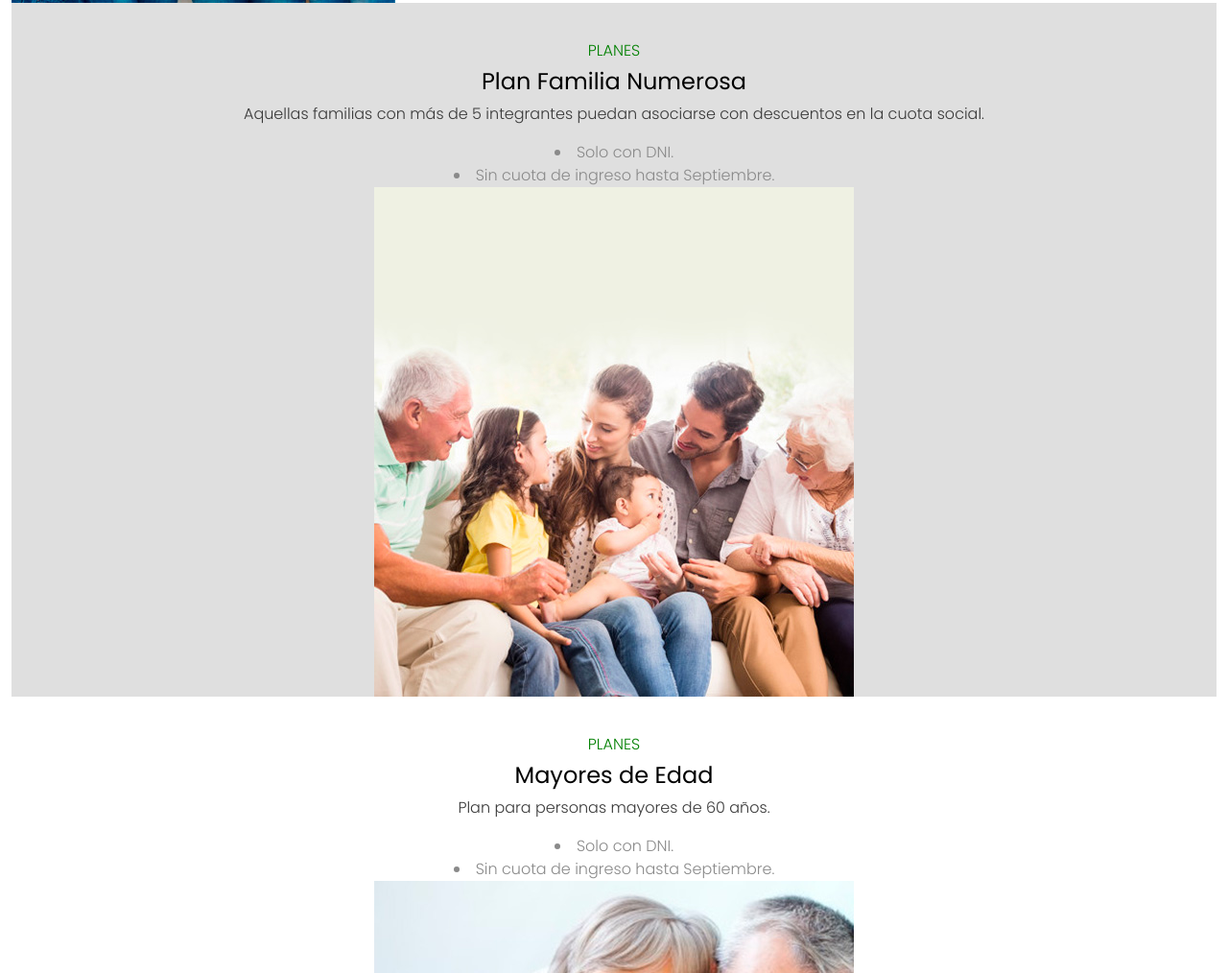
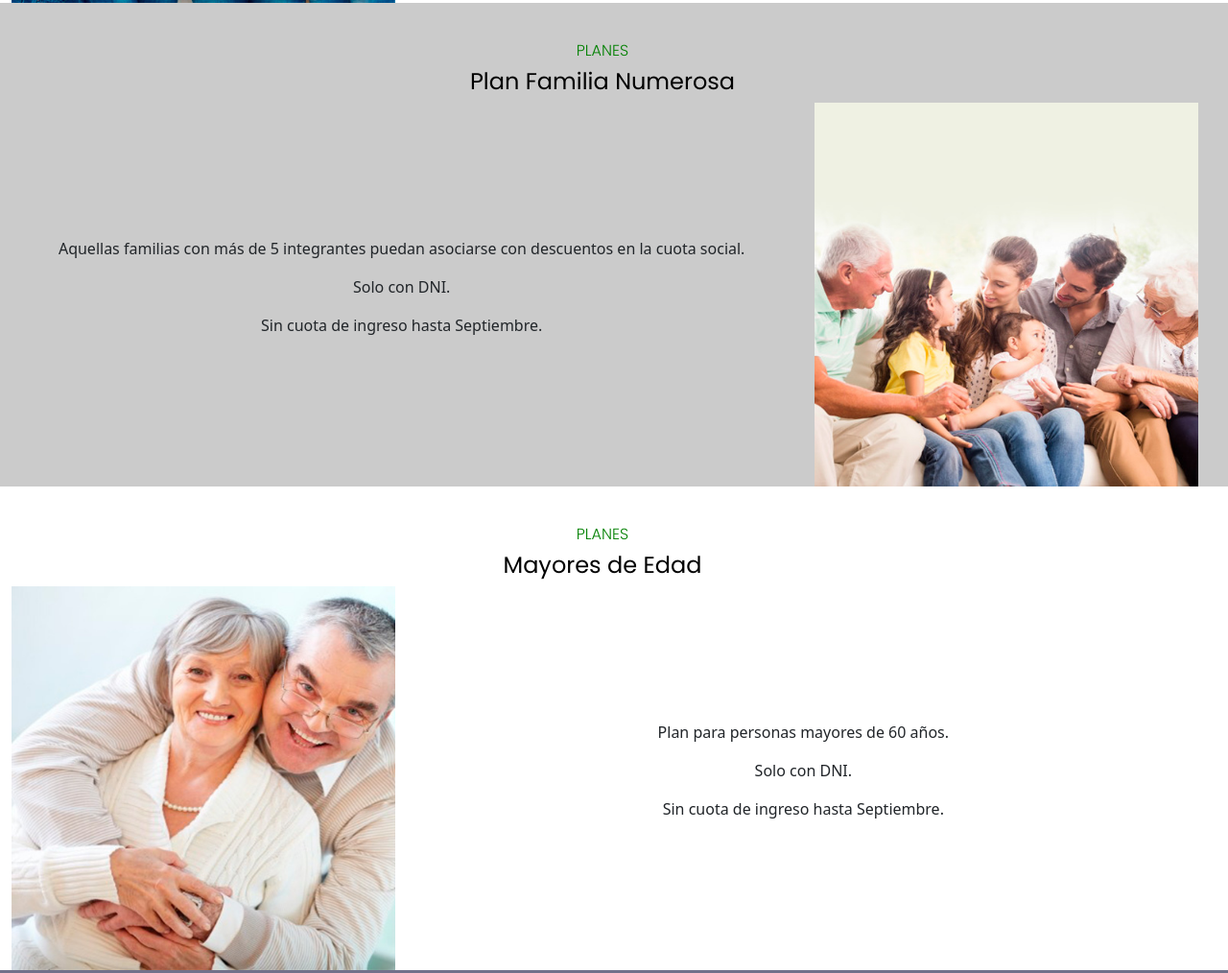
Before and after one commit to Luciana-Magnani/Curso-CoderHouse, a plain HTML site: page pages/asociate.html in a window 1280 px wide. Shown: the part 1157-2171 px from the top of the page at 96% size. Drawn offline with Linux system fonts and the light colour scheme.

Commit message:
preEntregaDos se modifico el asociate y el index

```diff
--- a/css/estilos.css
+++ b/css/estilos.css
@@ -520,8 +520,6 @@ a:hover{
 }
 
 
-
-
 /*todos los celulares y algunas tablets*/
 
 @media screen and (min-width: 0px) and (max-width: 768px) {
@@ -627,4 +625,15 @@ a:hover{
 
     }
 
+    .padrePlan{
+        display: flex;
+        flex-wrap: wrap;
+        flex-direction: column;
+    }
+    .padrePlan img{
+        width: 300px ;
+        height: 300px;
+
+    }
+
 }
--- a/pages/asociate.html
+++ b/pages/asociate.html
@@ -75,11 +75,11 @@
         <main class="container-fluid">
             <h1 class="h1depaginas">Asociate</h1>
             <section class="row colorPlanes">
-                <div class="row">
+                <div class="row text-center">
                     <h4 class="tituloPlanes col-12">PLANES</h4>
                     <h3 class="h3novedades col-12">Plan Joven</h3>
                 </div>
-                <div class=" row col-12  align-items-center justify-content-center">
+                <div class=" padrePlan row col-12 d-flex align-items-center justify-content-center text-center">
                     <div class="col-8 pTexto">
                         <p>Pensado para familias jóvenes de hasta 5 integrantes en donde el promedio de edad no supera los 27 años.</p>
                         <p>Hasta 5 integrantes.</p>
@@ -99,11 +99,11 @@
                     <h4 class="tituloPlanes col-12">PLANES</h4>
                     <h3 class="h3novedades col-12">Grupo Familiar</h3>
                 </div>
-                <div class=" row col-12  align-items-center justify-content-center">
-                    <div class="col-4">
+                <div class=" padrePlan row col-12 d-flex align-items-center justify-content-center">
+                    <div class="col-4  text-center">
                         <img src="../assets/img/plan_2.jpg" alt="familia 3" width="400" height="400" m>
                     </div>
-                    <div class="col-8 pTexto">
+                    <div class="col-8 pTexto  text-center">
                         <p>El plan para familias de hasta 5 integrantes en donde el promedio de edad por persona es mayor a 27 años.</p>
                         <p>Solo con DNI.</p>
                         <p>Sin cuota de ingreso hasta Septiembre.</p>
@@ -112,32 +112,41 @@
             </section>
 
 
-
-            <section class="boxPlanes">
-                <h4 class="tituloPlanes">PLANES</h4>
-                <h3 class="h3novedades">Plan Familia Numerosa</h3>
-                <p class="parrafoPlanes">Aquellas familias con más de 5 integrantes puedan asociarse con descuentos en la cuota social.</p>
-                <li class="liPlanes">Solo con DNI.</li>
-                <li class="liPlanes">Sin cuota de ingreso hasta Septiembre.</li>
-                <img src="../assets/img/plan_3.jpg" alt="familia 4">
-
-
-            </section>
-
-
-            <section class="boxPlanes2">
-                <h4 class="tituloPlanes">PLANES</h4>
-                <h3 class="h3novedades">Mayores de Edad</h3>
-                <p class="parrafoPlanes">Plan para personas mayores de 60 años.</p>
-                <li class="liPlanes">Solo con DNI.</li>
-                <li class="liPlanes">Sin cuota de ingreso hasta Septiembre.</li>
-                <img src="../assets/img/plan_4.jpg" alt="familia 4">
-
-
+            <section class="row colorPlanes">
+                <div class="row ">
+                    <h4 class="tituloPlanes col-12">PLANES</h4>
+                    <h3 class="h3novedades col-12">Plan Familia Numerosa</h3>
+                </div>
+                <div class="padrePlan row col-12 d-flex align-items-center justify-content-center">
+                    <div class="col-8 pTexto  text-center">
+                        <p>Aquellas familias con más de 5 integrantes puedan asociarse con descuentos en la cuota social.</p>
+                        <p>Solo con DNI.</p>
+                        <p>Sin cuota de ingreso hasta Septiembre.</p>
+                    </div>
+                    <div class="col-4  text-center">
+                        <img src="../assets/img/plan_3.jpg" alt="familia 4" width="400" height="400">
+                    </div>
+                </div>
             </section>
 
 
 
+            <section class="row">
+                <div class="row">
+                    <h4 class="tituloPlanes col-12">PLANES</h4>
+                    <h3 class="h3novedades col-12">Mayores de Edad</h3>
+                </div>
+                <div class=" padrePlan row col-12 d-flex align-items-center justify-content-center">
+                    <div class="col-4  text-center ">
+                        <img src="../assets/img/plan_4.jpg" alt="familia 4" width="400" height="400" m>
+                    </div>
+                    <div class="col-8 pTexto  text-center ">
+                        <p>Plan para personas mayores de 60 años.</p>
+                        <p>Solo con DNI.</p>
+                        <p>Sin cuota de ingreso hasta Septiembre.</p>
+                    </div>
+                </div>
+            </section>
         </main>
 
 
```
